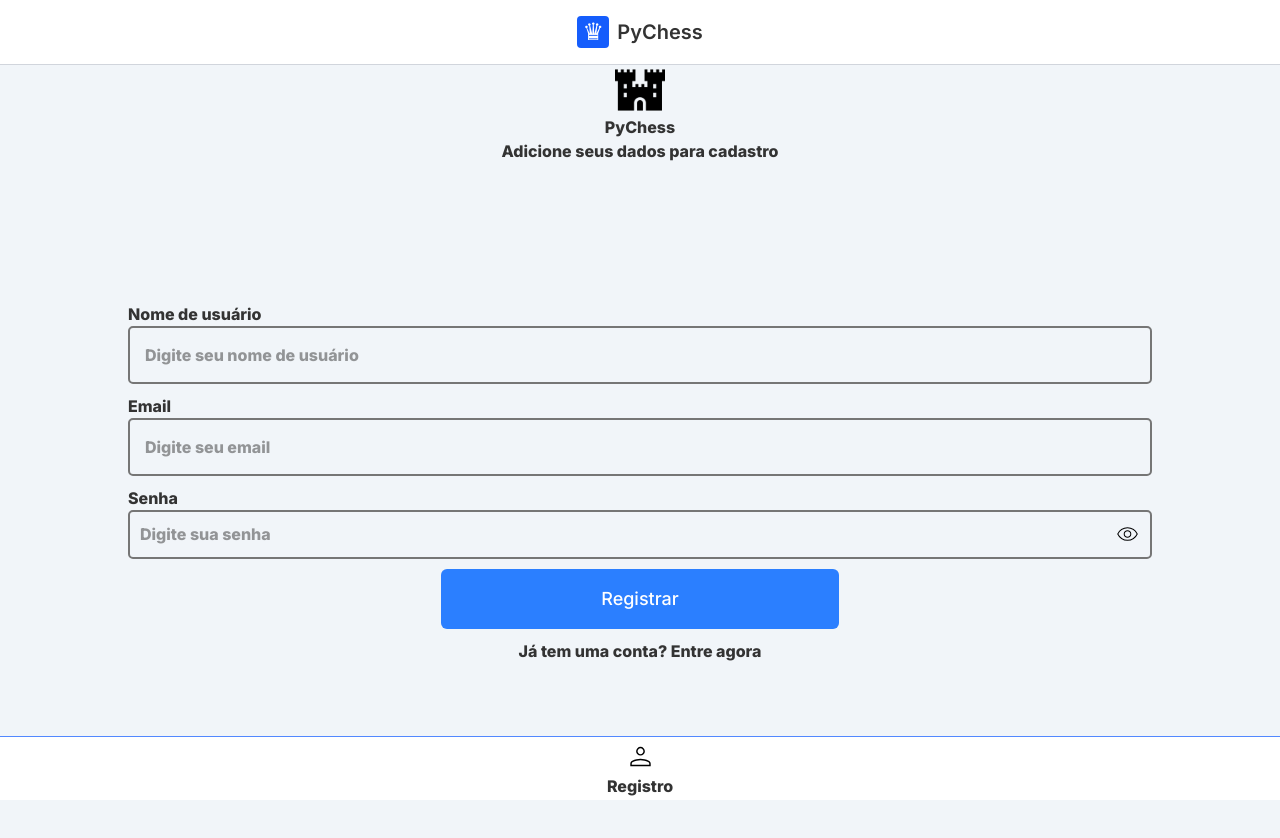
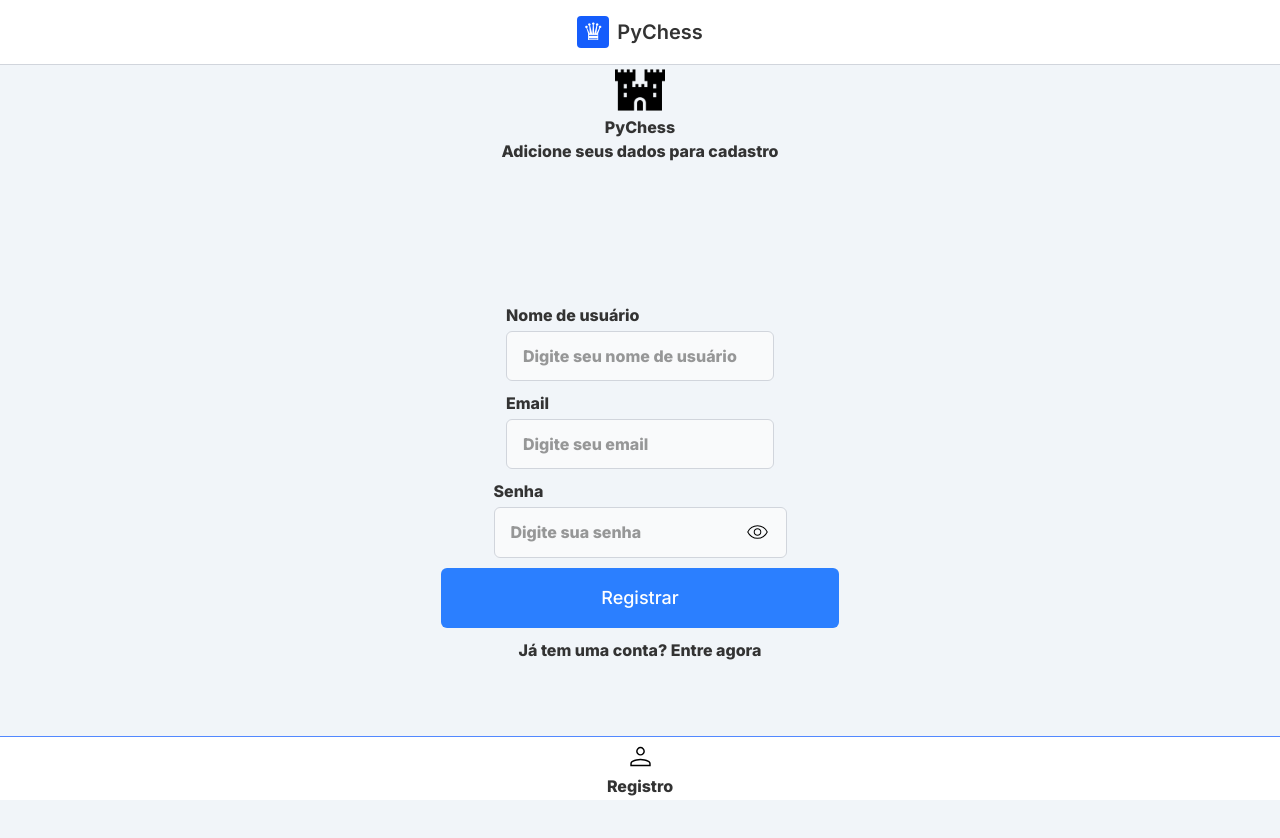
Before and after one commit to pineappletechnology-dev/Pychess-Front, a Next.js app: page /register in a window 1280 px wide. Shown: the top 838 px of the page. Built offline with nearby package versions, Linux system fonts and the light colour scheme; no server answers.

Commit message:
refactor(ui): substitui estilos css por classes do tailwind nos componentes input e password

```diff
--- a/src/components/Input/Input.tsx
+++ b/src/components/Input/Input.tsx
@@ -1,5 +1,3 @@
-import styles from './styles.module.css'
-
 interface inputOptions {
     inputName: string;
     inputText: string;
@@ -10,11 +8,11 @@ interface inputOptions {
 
 export default function Input({ inputName, inputText, inputLabel, value, onChange }: inputOptions) {
     return (
-        <div className={styles.input}>
-            <label htmlFor={inputName} className={styles.inputLabel}>{inputLabel}</label>
+        <div className="flex flex-col gap-1">
+            <label htmlFor={inputName} className="">{inputLabel}</label>
             <input
                 type="text"
-                className={styles.inputText}
+                className="bg-gray-50 px-4 rounded-md border border-gray-300 py-3"
                 name={inputName}
                 id={inputName}
                 placeholder={inputText}
--- a/src/components/PasswordInput/PasswordInput.tsx
+++ b/src/components/PasswordInput/PasswordInput.tsx
@@ -1,7 +1,6 @@
 "use client";
 
 import { useState } from 'react';
-import styles from './styles.module.css'
 import Image from 'next/image';
 
 interface inputOptions {
@@ -20,20 +19,20 @@ export default function PasswordInput({ inputName, inputText, inputLabel, value,
     };
 
     return (
-        <div className={styles.input}>
-            <label htmlFor={inputName} className={styles.inputLabel}>{inputLabel}</label>
+        <div className="flex flex-col gap-1">
+            <label htmlFor={inputName}>{inputLabel}</label>
 
-            <div className={styles.inputPasswordContainer}>
+            <div className='bg-gray-50 px-4 rounded-md border border-gray-300 py-3 flex justify-between'>
                 <input
                     type={showPassword ? "text" : "password"}
-                    className={styles.inputText}
+                    className=""
                     name={inputName}
                     id={inputName}
                     placeholder={inputText}
                     value={value}
                     onChange={onChange}
                 />
-                <button onClick={togglePasswordVisibility}>
+                <button type='button' onClick={togglePasswordVisibility}>
                     <Image
                         src={showPassword ? "/icons/eye-off.svg" : "/icons/eye-on.svg"}
                         alt="password visibility"
```
